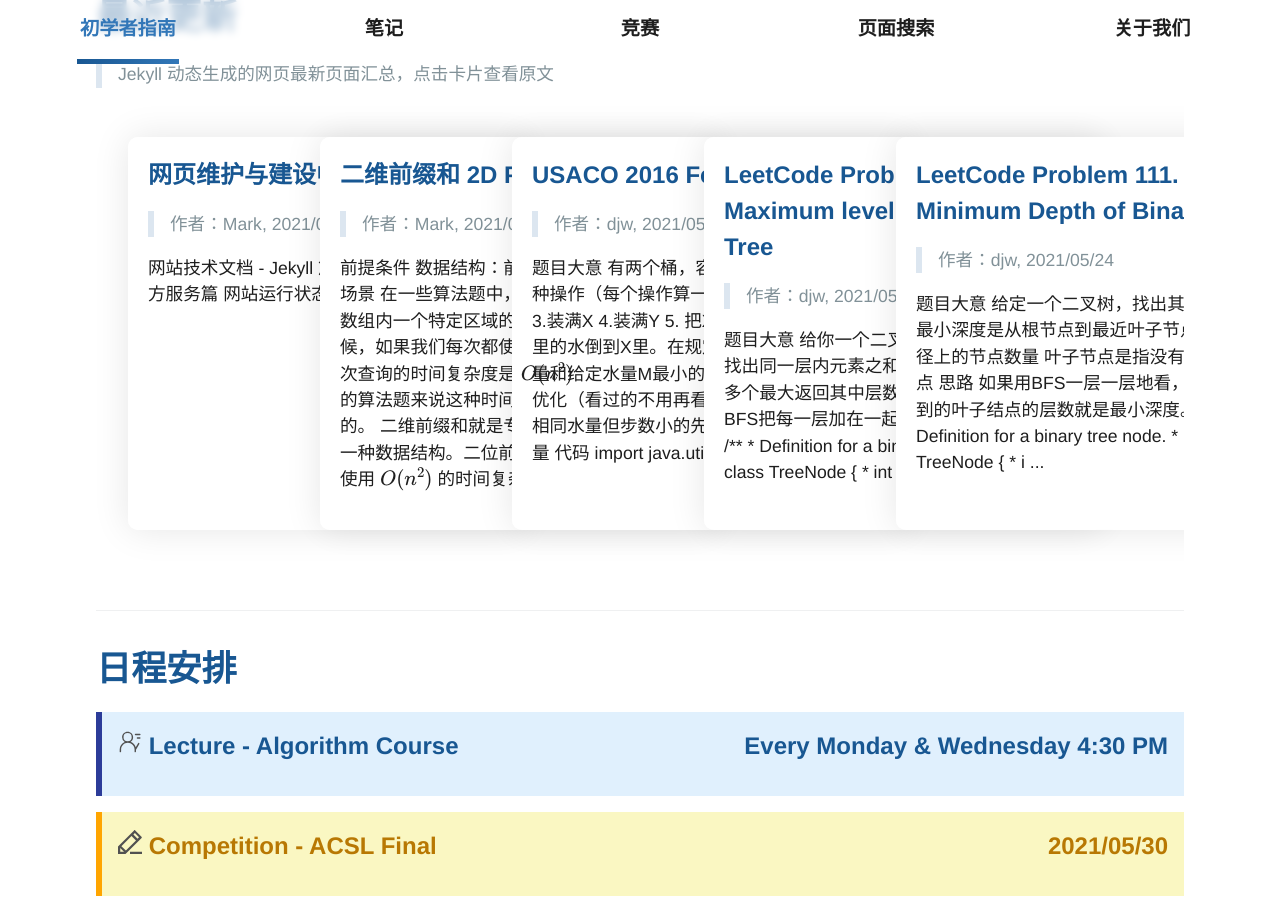
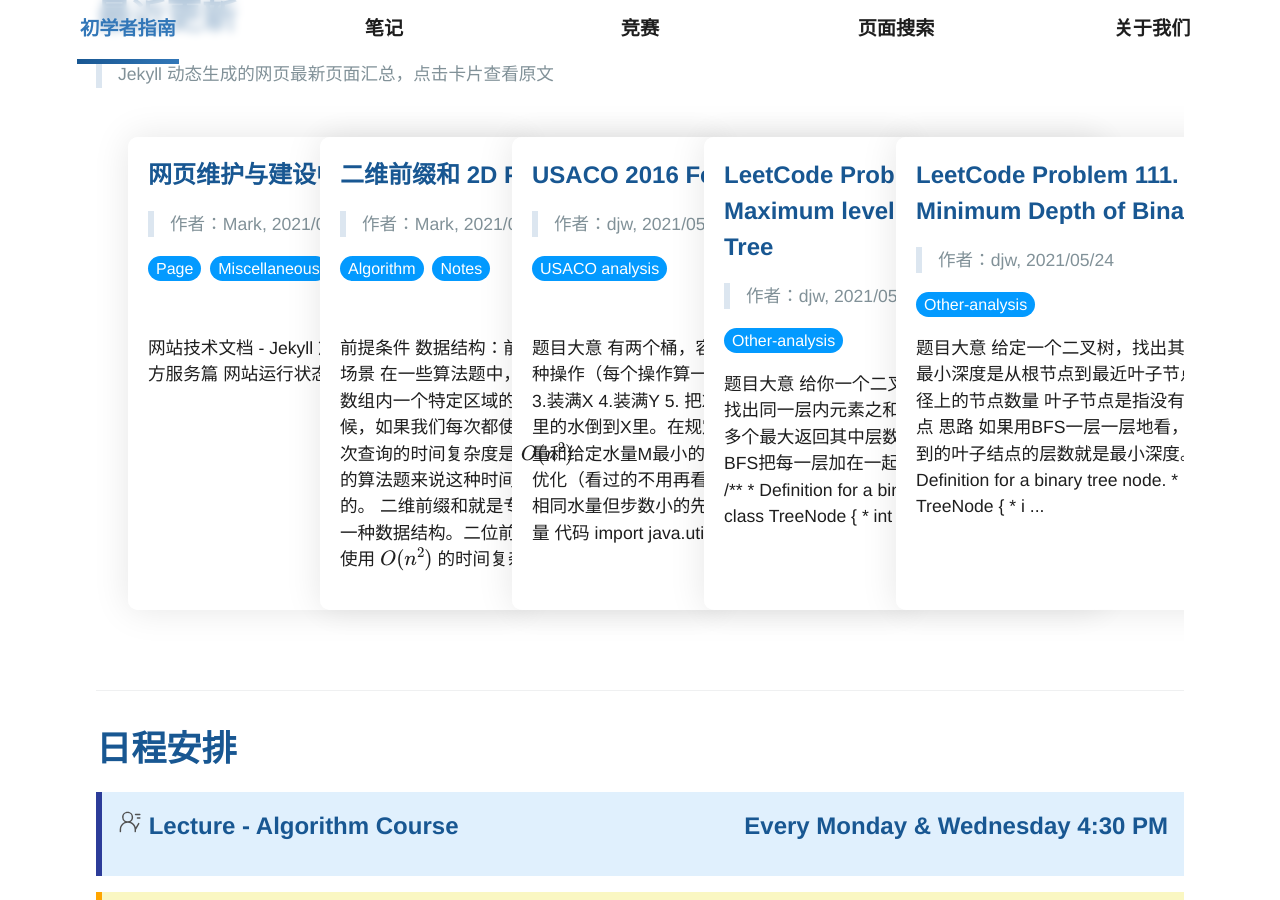
Before and after one commit to MarkChenYutian/gwcsclub, a Jekyll site: the page built from index.md, in a window 1280 px wide and 900 px high, scrolled down 2601 px. Built offline with Jekyll 4.4.1, drawn with Linux system fonts in a browser that asks for light colours; formulas are drawn with MathJax 3; comment, search, counter and statistics services are not loaded.

Commit message:
Fix 2d-prefix-sum tags, Add Tags on 'recent update' section

```diff
--- a/_posts/notes/Algorithm/2021-05-26-2D-Prefix-Sum.md
+++ b/_posts/notes/Algorithm/2021-05-26-2D-Prefix-Sum.md
@@ -2,6 +2,7 @@
 layout: post
 title: 二维前缀和 2D Prefix Sum
 Author: Mark
+tags: [Algorithm, Notes]
 ---
 
 ### 前提条件
--- a/index.md
+++ b/index.md
@@ -79,16 +79,30 @@ useTOC: false
             class="flex-page-card pop-card"
             onClick="window.location.href='{{ site.baseurl }}{{ p.url }}'"
             style="margin-left: -15rem;">
-            <h3>{{p.title}}</h3>
-            <blockquote>作者：{{author}}, {{ p.date | date: "%Y/%m/%d"}}</blockquote>
+            <div style="min-height: 10rem;">
+                <h3>{{p.title}}</h3>
+                <blockquote>作者：{{author}}, {{ p.date | date: "%Y/%m/%d"}}</blockquote>
+                <div>
+                    {% for t in p.tags%}
+                        <a class="tag" href="{{ site.baseurl }}/secondary-pages/2021/01/26/All-Posts.html#{{ t }}">{{ t }}</a>
+                    {% endfor %}
+                </div>
+            </div>
             <p>{{ p.content | strip_html | escape | slice: 0, 200}} ...</p>
         </div>
     {% else %}
         <div
             class="flex-page-card pop-card"
             onClick="window.location.href='{{ site.baseurl }}{{ p.url }}'" >
-            <h3>{{p.title}}</h3>
-            <blockquote>作者：{{author}}, {{ p.date | date: "%Y/%m/%d"}}</blockquote>
+            <div style="min-height: 10rem;">
+                <h3>{{p.title}}</h3>
+                <blockquote>作者：{{author}}, {{ p.date | date: "%Y/%m/%d"}}</blockquote>
+                <div>
+                    {% for t in p.tags%}
+                        <a class="tag" href="{{ site.baseurl }}/secondary-pages/2021/01/26/All-Posts.html#{{ t }}">{{ t }}</a>
+                    {% endfor %}
+                </div>
+            </div>
             <p>{{ p.content | strip_html | escape | slice: 0, 200}} ...</p>
         </div>
     {% endunless %}
```
